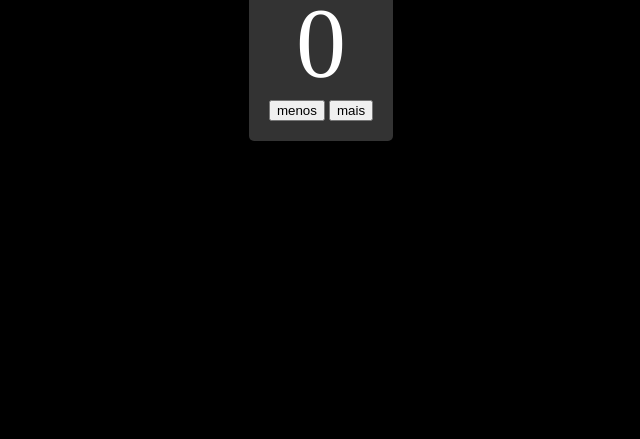
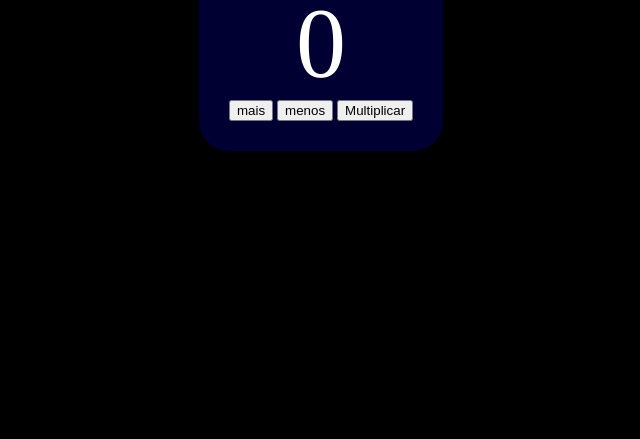
Before and after one commit to Victor-E-C-Santos/Cantador, a plain HTML site: page index.html in a window 1280 px wide. Shown: the part 361-800 px from the top of the page, without its empty margins (319-959 px from the left). Drawn offline with Linux system fonts and the light colour scheme.

Commit message:
função dos butões

```diff
--- a/index.html
+++ b/index.html
@@ -5,7 +5,6 @@
     <meta http-equiv="X-UA-Compatible" content="IE=edge">
     <meta name="viewport" content="width=device-width, initial-scale=1.0">
     <title>Contador</title>
-</head>
     <style>
         * {
             margin: 0;
@@ -21,21 +20,50 @@
         }
 
         section {
-        background: rgba(255 , 255 , 255 , .2);
-        padding: 20px;
-        border-radius: 5px;
+            background: rgba(0 , 0 , 255 , .2);
+            padding: 30px;
+            border-radius: 30px;
             text-align: center;
         }
         p {
             font-size: 100px;
         }
         </style>
+    </head>
+
 <body>
     <section>
         <h1>Contador</h1>
-        <p>0</p>
-        <button>menos</button>
-        <button>mais</button>
+        <p id="resultado"></p>
+        <button onclick="aumentar()">mais</button>
+        <button onclick="diminuir()">menos</button>
+        <button onclick="mult()">Multiplicar</button>
     </section>
+    <script>
+
+        let numero = 0
+
+        function aumentar() {
+            numero = numero + 1
+            mostrarNaTela()
+        }
+
+        function diminuir() {
+            numero = numero - 1
+            mostrarNaTela()
+        }
+
+        function mult() {
+            numero = numero * 2
+            mostrarNaTela()
+        }
+
+        function mostrarNaTela() {
+            const p = document.querySelector("#resultado")
+            p.innerText = numero
+        }
+
+        mostrarNaTela()
+        </script>
 </body>
 </html>
```
Lines whose indentation alone changed are shown as unchanged.
